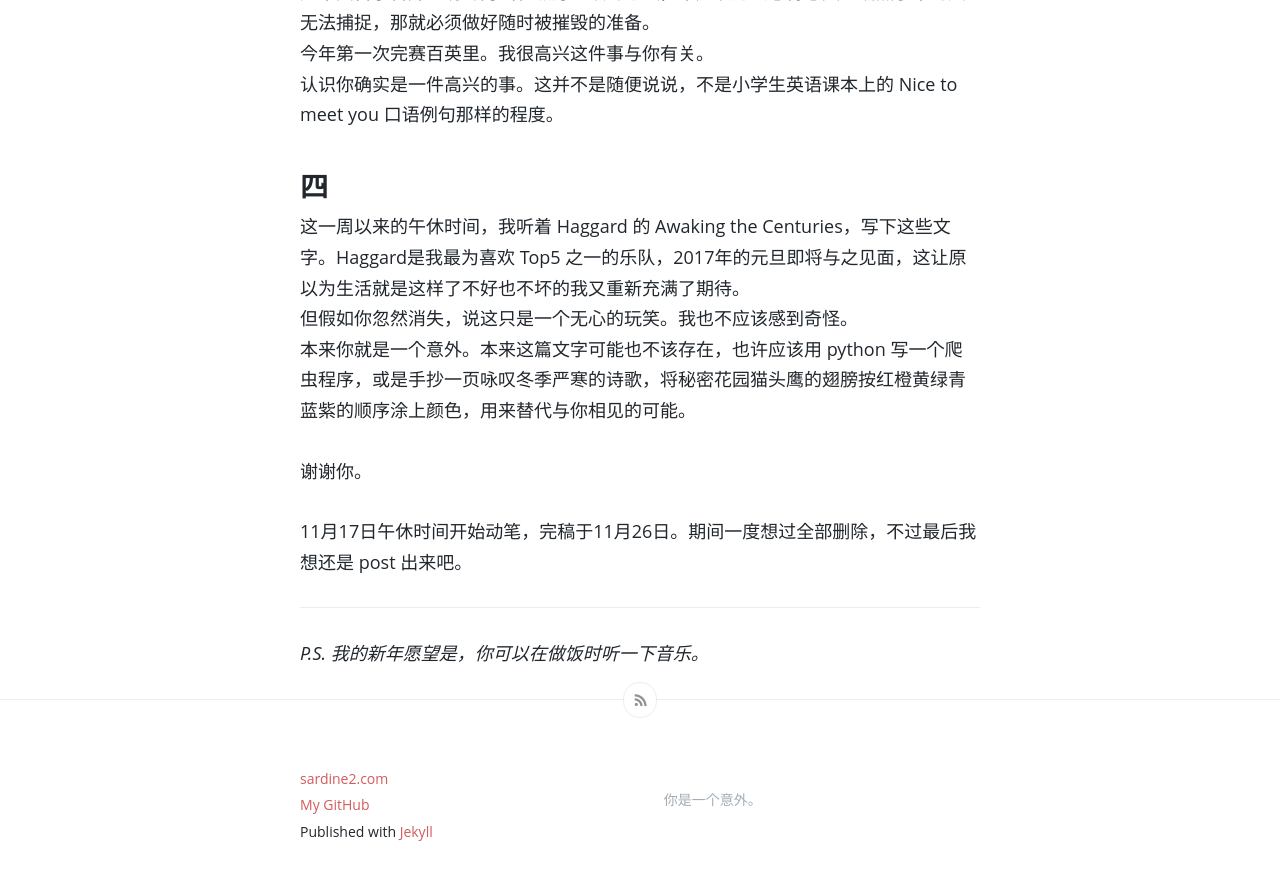
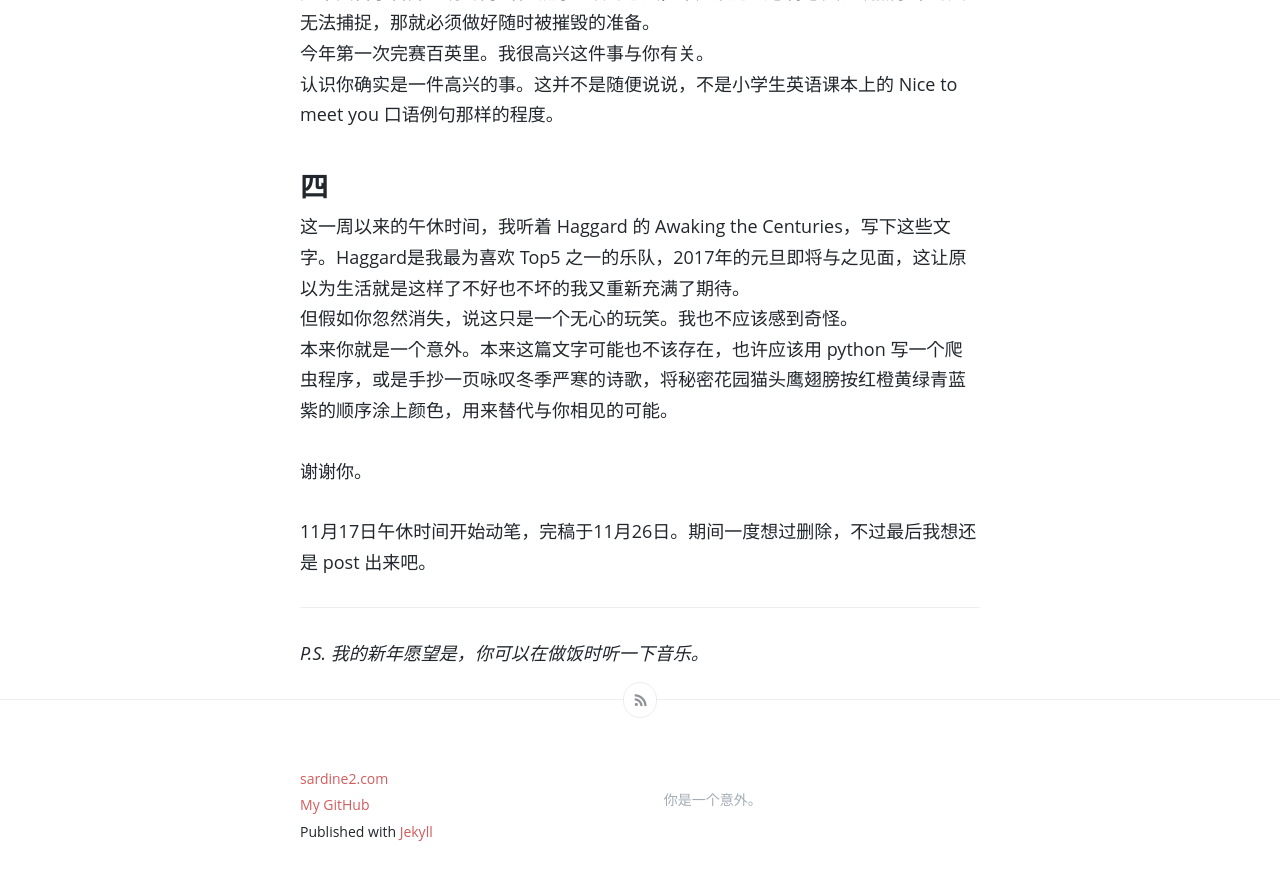
Before and after one commit to sardine2/wangshourong, a Jekyll site: the page built from _posts/2016-11-28-Something-About-The-Vanished-Elephant.md, in a window 1280 px wide and 900 px high, scrolled down 4559 px. Shown: the top 880 px of the window. Built offline with Jekyll 4.4.1, drawn with Linux system fonts in a browser that asks for light colours; comment, search, counter and statistics services are not loaded.

Commit message:
Update 2016-11-28-Something-About-The-Vanished-Elephant.md

```diff
--- a/_posts/2016-11-28-Something-About-The-Vanished-Elephant.md
+++ b/_posts/2016-11-28-Something-About-The-Vanished-Elephant.md
@@ -119,14 +119,14 @@ $ git log -- graph
 
 这一周以来的午休时间，我听着 Haggard 的 Awaking the Centuries，写下这些文字。Haggard是我最为喜欢 Top5 之一的乐队，2017年的元旦即将与之见面，这让原以为生活就是这样了不好也不坏的我又重新充满了期待。
 但假如你忽然消失，说这只是一个无心的玩笑。我也不应该感到奇怪。
-本来你就是一个意外。本来这篇文字可能也不该存在，也许应该用 python 写一个爬虫程序，或是手抄一页咏叹冬季严寒的诗歌，将秘密花园猫头鹰的翅膀按红橙黄绿青蓝紫的顺序涂上颜色，用来替代与你相见的可能。
+本来你就是一个意外。本来这篇文字可能也不该存在，也许应该用 python 写一个爬虫程序，或是手抄一页咏叹冬季严寒的诗歌，将秘密花园猫头鹰翅膀按红橙黄绿青蓝紫的顺序涂上颜色，用来替代与你相见的可能。
 
 谢谢你。
 
 
 
 
-11月17日午休时间开始动笔，完稿于11月26日。期间一度想过全部删除，不过最后我想还是 post 出来吧。
+11月17日午休时间开始动笔，完稿于11月26日。期间一度想过删除，不过最后我想还是 post 出来吧。
 
 ---
 
```
